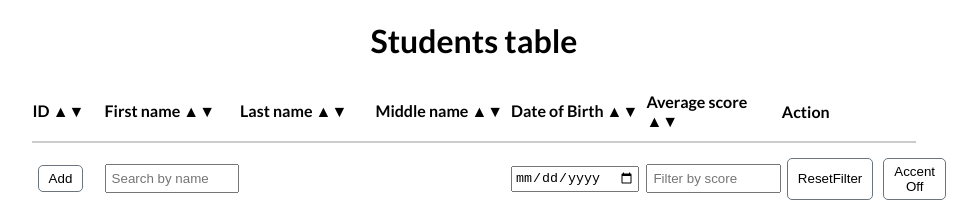
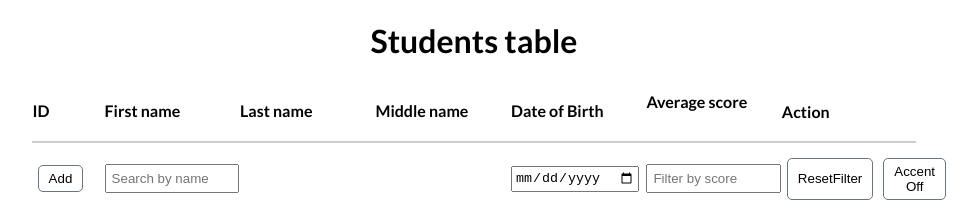
Before and after one commit to aleksandrowmike/students_list, an Angular app: page / in a window 1280 px wide. Shown: the top 202 px of the page, without its empty margins (166-1143 px from the left). Built offline with nearby package versions, Linux system fonts and the light colour scheme.

Commit message:
Lesson 4 add directive sorting

```diff
--- a/src/app/components/modal/modal.component.ts
+++ b/src/app/components/modal/modal.component.ts
@@ -1,4 +1,4 @@
-import { Component, EventEmitter, Input, OnInit, Output } from "@angular/core";
+import { ChangeDetectionStrategy, Component, EventEmitter, Input, OnInit, Output } from "@angular/core";
 import { FormControl, FormGroup, Validators } from "@angular/forms";
 import { IEvents } from "../../data/i-events";
 import { Students } from "../../data/students";
@@ -6,6 +6,7 @@ import { StudentValidatorsService } from "../../services/student-validators.serv
 
 @Component({
   selector: "modal",
+  changeDetection: ChangeDetectionStrategy.OnPush,
   templateUrl: "./modal.component.html",
   styleUrls: ["./modal.component.less"]
 })
--- a/src/app/components/students-list/students-list.component.html
+++ b/src/app/components/students-list/students-list.component.html
@@ -1,31 +1,28 @@
 <table class="students-list">
   <tr class="students-list__head">
-    <th class="">ID
-      <span class="students-list__filter" (click)="ascSort('id')">&#9650;</span>
-      <span class="students-list__filter" (click)="descSort('id')">&#9660;</span>
+    <th sorting="id" [students]="this.students">ID
+      <span class="unvisibility">&#9650;</span>
+      <span class="unvisibility">&#9660;</span>
     </th>
-    <th>
-      First name
-      <span class="students-list__filter" (click)="ascSort('firstName')">&#9650;</span>
-      <span class="students-list__filter" (click)="descSort('firstName')">&#9660;</span>
+    <th sorting="firstName" [students]="this.students">First name
+      <span class="unvisibility">&#9650;</span>
+      <span class="unvisibility">&#9660;</span>
     </th>
-    <th>Last name
-      <span class="students-list__filter" (click)="ascSort('lastName')">&#9650;</span>
-      <span class="students-list__filter" (click)="descSort('lastName')">&#9660;</span>
+    <th sorting="lastName" [students]="this.students">Last name
+      <span class="unvisibility">&#9650;</span>
+      <span class="unvisibility">&#9660;</span>
     </th>
-    <th>Middle name
-      <span class="students-list__filter" (click)="ascSort('middleName')">&#9650;</span>
-      <span class="students-list__filter" (click)="descSort('middleName')">&#9660;</span>
+    <th sorting="middleName" [students]="this.students">Middle name
+      <span class="unvisibility">&#9650;</span>
+      <span class="unvisibility">&#9660;</span>
     </th>
-    <th>
-      Date of Birth
-      <span class="students-list__filter" (click)="ascSort('birth')">&#9650;</span>
-      <span class="students-list__filter" (click)="descSort('birth')">&#9660;</span>
+    <th sorting="birth" [students]="this.students">Date of Birth
+      <span class="unvisibility">&#9650;</span>
+      <span class="unvisibility">&#9660;</span>
     </th>
-    <th>
-      Average score
-      <span class="students-list__filter" (click)="ascSort('score')">&#9650;</span>
-      <span class="students-list__filter" (click)="descSort('score')">&#9660;</span>
+    <th sorting="score" [students]="this.students">Average score
+      <span class="unvisibility">&#9650;</span>
+      <span class="unvisibility">&#9660;</span>
     </th>
     <th>Action</th>
   </tr>
--- a/src/app/components/students-list/students-list.component.less
+++ b/src/app/components/students-list/students-list.component.less
@@ -21,6 +21,10 @@
     padding-bottom: 10px;
     th{
       padding-bottom: 10px;
+      cursor: pointer;
+      &:hover {
+        color: #0069b5;
+      }
     }
     th:first-child{
       width: 70px;
@@ -88,3 +92,10 @@
 .date{
   padding: 2px;
 }
+
+.visibility{
+  visibility: visible;
+}
+.unvisibility{
+  visibility: hidden;
+}
--- a/src/app/components/students-list/students-list.component.ts
+++ b/src/app/components/students-list/students-list.component.ts
@@ -1,10 +1,11 @@
-import { Component, OnInit } from "@angular/core";
+import { ChangeDetectionStrategy, Component, OnInit } from "@angular/core";
 import { IEvents } from "../../data/i-events";
 import { Students } from "../../data/students";
 import { StudentsMock } from "../../data/students-mock";
 
 @Component({
   selector: "students-list",
+  changeDetection: ChangeDetectionStrategy.OnPush,
   templateUrl: "./students-list.component.html",
   styleUrls: ["./students-list.component.less"]
 })
@@ -71,20 +72,6 @@ export class StudentsListComponent implements OnInit {
       this._isFilterDate = false;
     }
   }
-  public ascSort(objectKey: string): void {
-      this.students = this.students.sort((a: Students, b: Students ): number => {
-        if (a[objectKey] < b[objectKey]) {
-          return -1;
-        }
-      });
-  }
-  public descSort(objectKey: string): void {
-    this.students = this.students.sort((a: Students, b: Students ): number => {
-      if (a[objectKey] > b[objectKey]) {
-        return -1;
-      }
-    });
-  }
   public deleteConfirmation(deleteStudent: Students, displayed: boolean): void {
     this.student  = deleteStudent;
     this.isDisplayed = !displayed;
--- /dev/null
+++ b/src/app/directives/sorting.directive.ts
@@ -0,0 +1,54 @@
+import { AfterViewInit, Attribute, Directive, ElementRef, HostListener, Input } from "@angular/core";
+import { Students } from "../data/students";
+
+enum Sort {
+  ASC,
+  DESC
+}
+
+@Directive({
+  selector: "[sorting]"
+})
+
+export class SortingDirective implements AfterViewInit  {
+  private _numberOfClicks = 0;
+  private _childElement: ElementRef;
+  private readonly _sortField: string;
+  constructor(@Attribute("sorting") sortField: string, private el: ElementRef) {
+    this._sortField = sortField;
+  }
+  @Input() students: Students[];
+  @HostListener("click") onClick(): void {
+    this._action(Sort[this._numberOfClicks]);
+    this._numberOfClicks = this._numberOfClicks === 1 ? this._numberOfClicks = 0 : this._numberOfClicks = 1;
+  }
+  private _action(event: string): Students[] {
+    switch (event) {
+      case "ASC": {
+        this._childElement[1].className = "visibility";
+        this._childElement[2].className = "unvisibility";
+        return this.students.sort((a: Students, b: Students ): number => {
+          if (a[this._sortField] < b[this._sortField]) {
+            return -1;
+          }
+        });
+      }
+      case "DESC": {
+        this._childElement[2].className = "visibility";
+        this._childElement[1].className = "unvisibility";
+        return this.students.sort((a: Students, b: Students ): number => {
+          if (a[this._sortField] > b[this._sortField]) {
+            return -1;
+          }
+        });
+        break;
+      }
+      default: {
+        break;
+      }
+    }
+  }
+  ngAfterViewInit(): void {
+    this._childElement = this.el.nativeElement.childNodes;
+  }
+}
--- a/src/app/students.module.ts
+++ b/src/app/students.module.ts
@@ -5,12 +5,14 @@ import { BrowserModule } from "@angular/platform-browser";
 import { ModalComponent } from "./components/modal/modal.component";
 import { StudentsListComponent } from "./components/students-list/students-list.component";
 import { StudentsRootComponent } from "./components/students-root/students-root.component";
+import { SortingDirective } from "./directives/sorting.directive";
 
 @NgModule({
   declarations: [
     StudentsRootComponent,
     StudentsListComponent,
     ModalComponent,
+    SortingDirective,
   ],
   imports: [
     BrowserModule,
```
Also changed, not shown: 6 other files (tests, documents, lock files or other folders).
